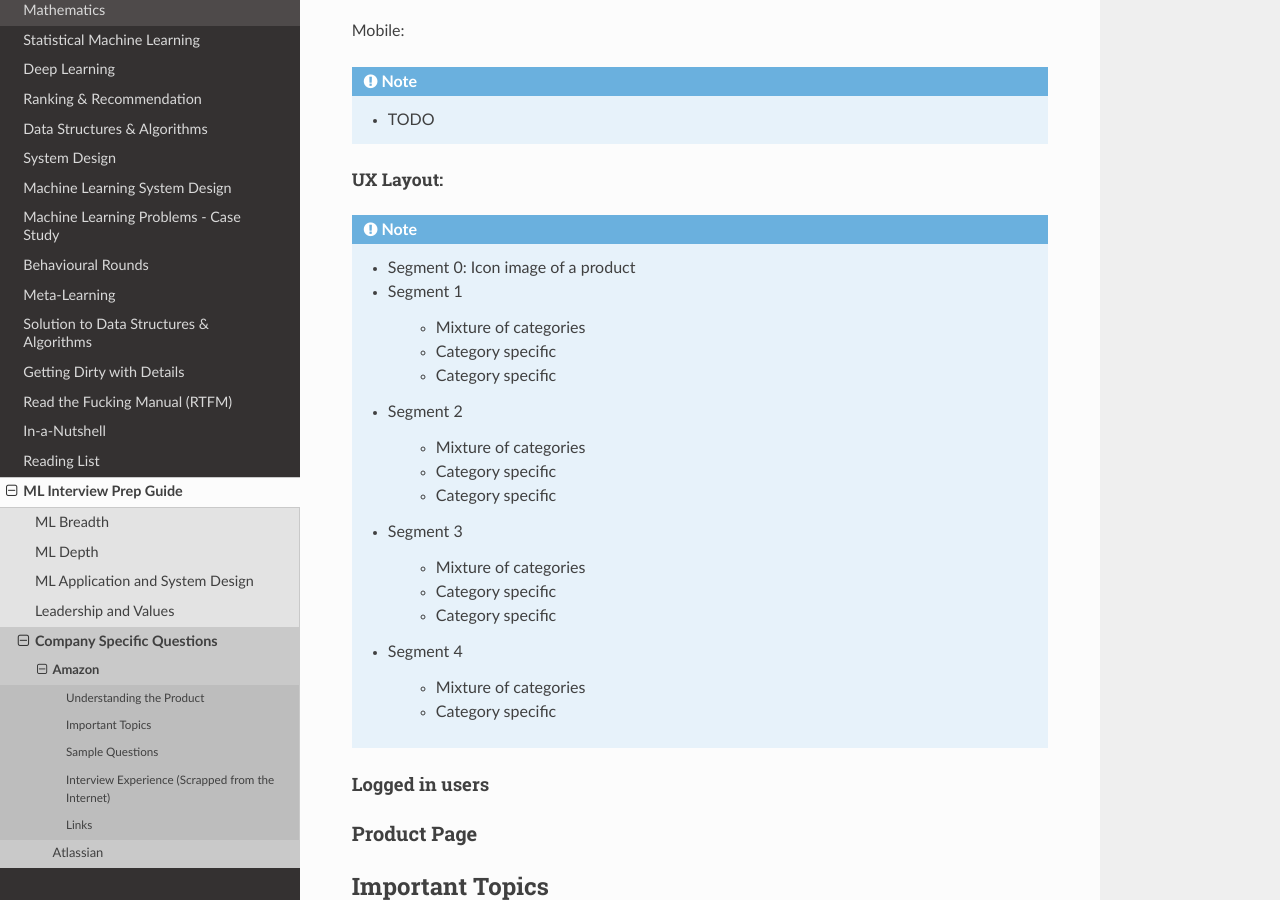
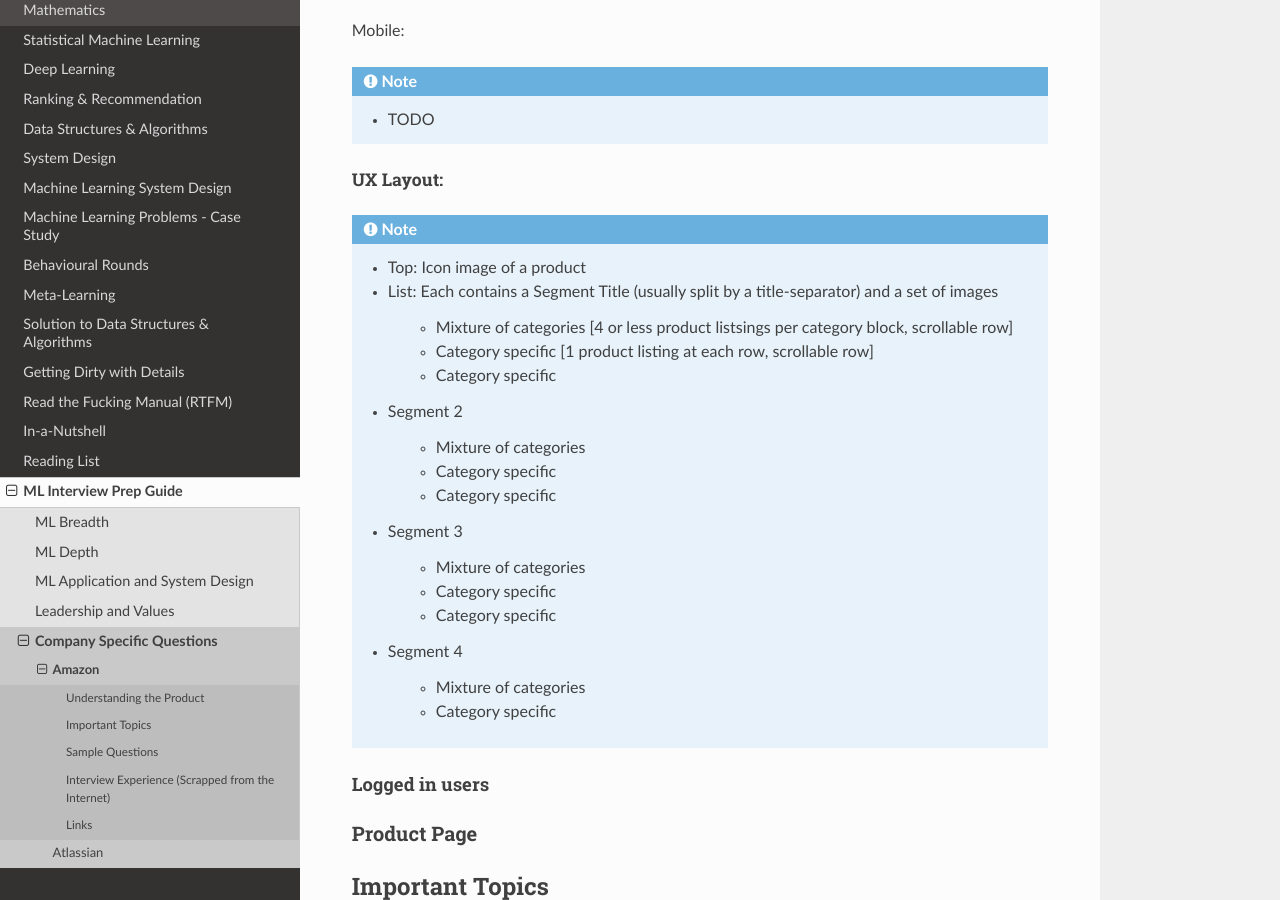
Before and after one commit to uselesstechjunks/leetcode, a Sphinx documentation site: the page built from docs/source/interviews/company/amzn.rst, in a window 1280 px wide and 900 px high, scrolled down 611 px. Built offline with Sphinx 7.4.7 and the Read the Docs theme 2.0.0, drawn with Linux system fonts in a browser that asks for light colours.

Commit message:
Update amzn.rst

```diff
--- a/docs/source/interviews/company/amzn.rst
+++ b/docs/source/interviews/company/amzn.rst
@@ -26,11 +26,11 @@ Mobile:
 UX Layout:
 ^^^^^^^^^^^^^^^^^^^^^^^^^^^^^^^^^^^^^^^^^^^^^^^^^^^^^^^^^^^^^^^^^^^^^^^^^^
 .. note::
-	* Segment 0: Icon image of a product
-	* Segment 1
+	* Top: Icon image of a product
+	* List: Each contains a Segment Title (usually split by a title-separator) and a set of images
 
-		* Mixture of categories
-		* Category specific
+		* Mixture of categories [4 or less product listsings per category block, scrollable row]
+		* Category specific [1 product listing at each row, scrollable row]
 		* Category specific
 	* Segment 2
 
```
